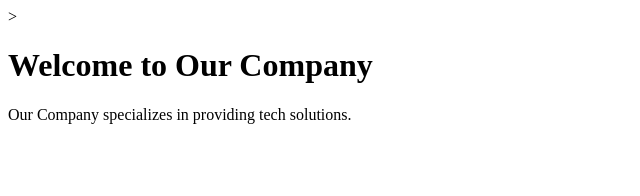
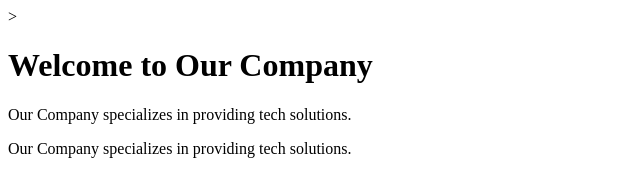
Before and after one commit to syifaaawn/company-profile, a plain HTML site: page index.html in a window 1280 px wide. Shown: the whole page, without its empty margins (0-640 px from the left). Drawn offline with Linux system fonts and the light colour scheme.

Commit message:
Update content in index.html

```diff
--- a/index.html
+++ b/index.html
@@ -7,5 +7,6 @@
     <body>
         <h1> Welcome to Our Company</h1>
         <p> Our Company specializes in providing tech solutions. </p>
+        <p> Our Company specializes in providing tech solutions. </p>
     </body>
 </html>
```
